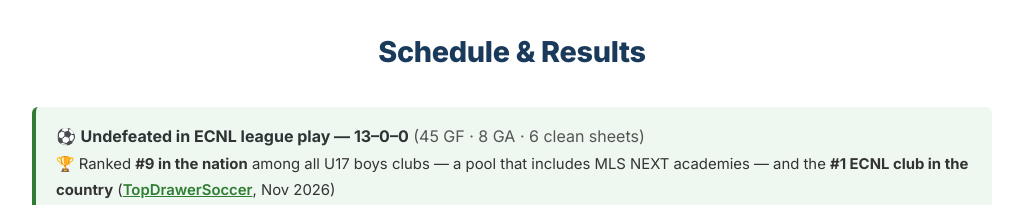
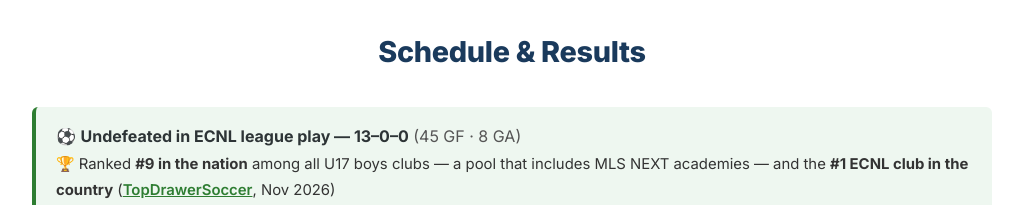
Before and after one commit to alexch0405/beckhamhsusoccer, a plain HTML site: page index.html in a window 1280 px wide. Shown: the part 2980-3185 px from the top of the page, without its empty margins (128-1151 px from the left). Drawn offline with Linux system fonts and the light colour scheme.

Commit message:
Banner: drop clean-sheets count
Co-Authored-By: Claude Opus 5.5 <noreply@anthropic.com>

```diff
--- a/index.html
+++ b/index.html
@@ -159,7 +159,7 @@
     <section id="schedule" class="section">
         <div class="container">
             <h2>Schedule & Results</h2>
-            <p style="background:#eef7f0;border-left:4px solid #2e7d32;padding:16px 20px;border-radius:6px;margin:0 0 28px;line-height:1.65;">⚽ <strong>Undefeated in ECNL league play &mdash; 13&ndash;0&ndash;0</strong> <span style="color:#555;">(45 GF &middot; 8 GA &middot; 6 clean sheets)</span><br><span style="font-size:0.93em;color:#333;">🏆 Ranked <strong>#9 in the nation</strong> among all U17 boys clubs &mdash; a pool that includes MLS NEXT academies &mdash; and the <strong>#1 ECNL club in the country</strong> (<a href="https://www.topdrawersoccer.com/club/teamrank/?periodId=1863&amp;genderId=m&amp;groupId=5&amp;ageName=u17" target="_blank" rel="noopener" style="color:#2e7d32;font-weight:600;">TopDrawerSoccer</a>, Nov 2026)<br>🥇 <strong>2026 ECNL National Finalists</strong> &middot; Concorde Fire U17B ECNL Platinum</span></p>
+            <p style="background:#eef7f0;border-left:4px solid #2e7d32;padding:16px 20px;border-radius:6px;margin:0 0 28px;line-height:1.65;">⚽ <strong>Undefeated in ECNL league play &mdash; 13&ndash;0&ndash;0</strong> <span style="color:#555;">(45 GF &middot; 8 GA)</span><br><span style="font-size:0.93em;color:#333;">🏆 Ranked <strong>#9 in the nation</strong> among all U17 boys clubs &mdash; a pool that includes MLS NEXT academies &mdash; and the <strong>#1 ECNL club in the country</strong> (<a href="https://www.topdrawersoccer.com/club/teamrank/?periodId=1863&amp;genderId=m&amp;groupId=5&amp;ageName=u17" target="_blank" rel="noopener" style="color:#2e7d32;font-weight:600;">TopDrawerSoccer</a>, Nov 2026)<br>🥇 <strong>2026 ECNL National Finalists</strong> &middot; Concorde Fire U17B ECNL Platinum</span></p>
             <div class="schedule-list">
                 <div class="schedule-item">
                     <div class="schedule-date">
```
